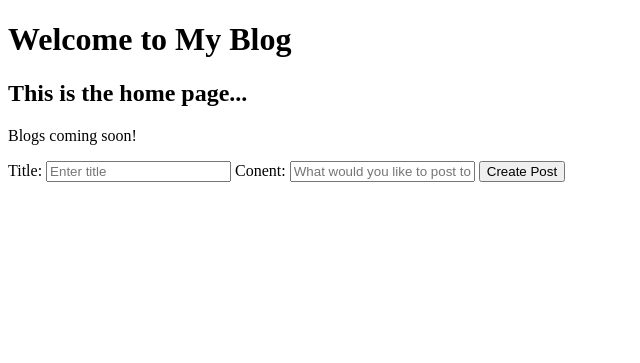
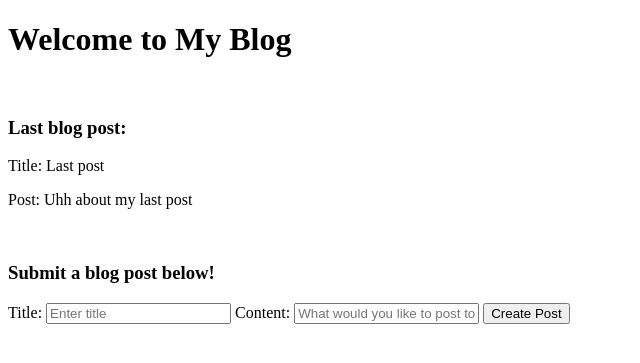
Before and after one commit to skumr/personal_blog, a Flask app: page / in a window 1280 px wide. Shown: the part 26-389 px from the top of the page, without its empty margins (0-640 px from the left). Run offline with Flask 3, Linux system fonts and the light colour scheme; data comes from the database, SQL or seed files in the repository; both versions use the stored data as it was after the commit.

Commit message:
edited services, added last post functionality

```diff
--- a/app/routes.py
+++ b/app/routes.py
@@ -1,5 +1,5 @@
 from flask import Flask, Blueprint, request, render_template, jsonify
-from services import set_post, all_posts
+from services import set_post, fetch_all_posts, fetch_last_post
 import logging
 
 logger = logging.getLogger()
@@ -9,21 +9,28 @@ web_app_bp = Blueprint("webapp_routes", __name__)
 
 
 def _all_posts_context():
-    rows = all_posts()
-    return {"all_posts": rows if isinstance(rows, list) else []}
+    all_posts = fetch_all_posts()
+    return {"all_posts": all_posts if isinstance(all_posts, list) else []}
+
+def _last_post_context():
+    last_post = fetch_last_post()
+    return {"last_post": last_post if isinstance(last_post, list) else []}
 
 
 @web_app_bp.route("/", methods=["GET"])
 def homepage():
-    return render_template('index.html')
+    return render_template('index.html', **_last_post_context())
+
 
 @web_app_bp.route("/about", methods=["GET"])
 def about():
     return render_template('about.html')
 
+
 @web_app_bp.route("/posts", methods=["GET"])
 def posts():
     return render_template('posts.html', **_all_posts_context())
+
 
 @web_app_bp.route("/create-post", methods=["POST"])
 def create_post():
@@ -31,9 +38,12 @@ def create_post():
         title = request.form.get('post-title')
         content = request.form.get('post-content')
         set_post(title, content)
-        return render_template('posts.html', **_all_posts_context())
+        render_template('posts.html', **_all_posts_context())
+
+        return render_template('index.html', **_last_post_context())
     except Exception as e:
         return e
+
 
 @web_app_bp.route("/get-last-post", methods=["GET"])
 def get_last_post():
@@ -42,6 +52,7 @@ def get_last_post():
         return jsonify("OK"), 201
     except Exception as e:
         return e
+
 
 @web_app_bp.route("/get-all-posts", methods=["GET"])
 def get_all_posts():
--- a/app/services.py
+++ b/app/services.py
@@ -20,7 +20,7 @@ def set_post(title: str, content: str):
     except Exception as e:
         return e
 
-def get_last_post():
+def fetch_last_post():
     try:
         conn = sqlite3.connect(DB_PATH)
         cursor = conn.cursor()
@@ -29,13 +29,13 @@ def get_last_post():
                 SELECT post_title, post_content FROM blog_posts ORDER BY post_id DESC LIMIT 1;
             """
         )
-        last_post = cursor.fetchone()
-        return last_post[0]
-
+        last_post = cursor.fetchall()
+        conn.close()
+        return last_post
     except Exception as e:
         return e
 
-def all_posts():
+def fetch_all_posts():
     try:
         conn = sqlite3.connect(DB_PATH)
         cursor = conn.cursor()
@@ -53,4 +53,4 @@ def all_posts():
 
 
 if __name__ == "__main__":
-    print(get_last_post())
+    pass
--- a/app/templates/index.html
+++ b/app/templates/index.html
@@ -6,15 +6,31 @@ Home
 
 {% block content %}
 <h1>Welcome to My Blog</h1>
-<h2>This is the home page...</h2>
-<p>Blogs coming soon!</p>
-<form target="_blank" action="/create-post" method="post">
+<br>
+<h3>Last blog post: </h3>
+<section id="last-post">
+    <p>Title: {{ last_post[0][0] }}</p>
+    <p>Post: {{ last_post[0][1] }}</p>
+</section>
+<br>
+<h3>Submit a blog post below!</h3>
+<form
+    id="blog-form"
+    action="/create-post"
+    method="post"
+>
     <label for="title">Title:</label>
     <input type="text" name="post-title" placeholder="Enter title">
 
-    <label for="content">Conent:</label>
+    <label for="content">Content:</label>
     <input type="text" name="post-content" placeholder="What would you like to post today?">
 
-    <button type="submit">Create Post</button>
+    <button type="submit" onsubmit="handleForm(event)">Create Post</button>
 </form>
+<script>
+    function handleForm(event) {
+        //event.preventDefault();
+        event.target.reset();
+    }
+</script>
 {% endblock %}
```
Also changed, not shown: app/templates/posts.html (+5 -2 lines), app/blog_posts.db, 2 other files.
